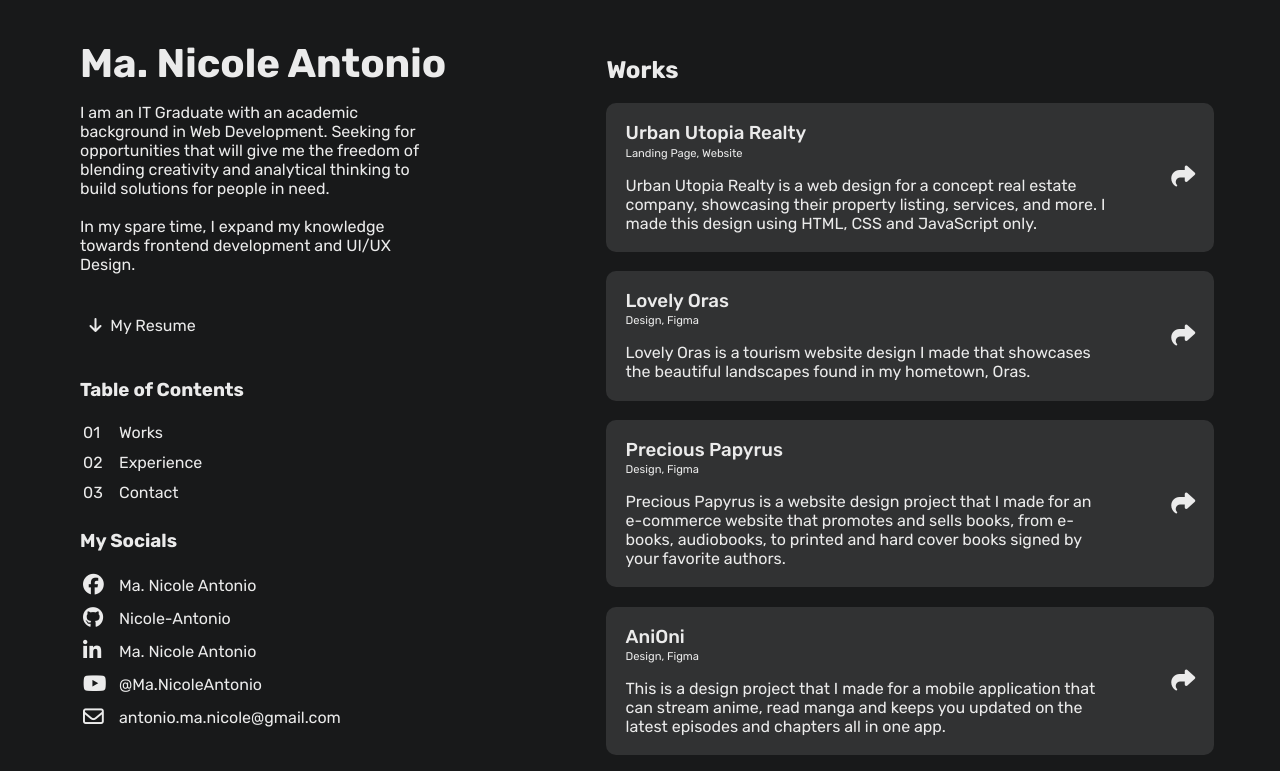
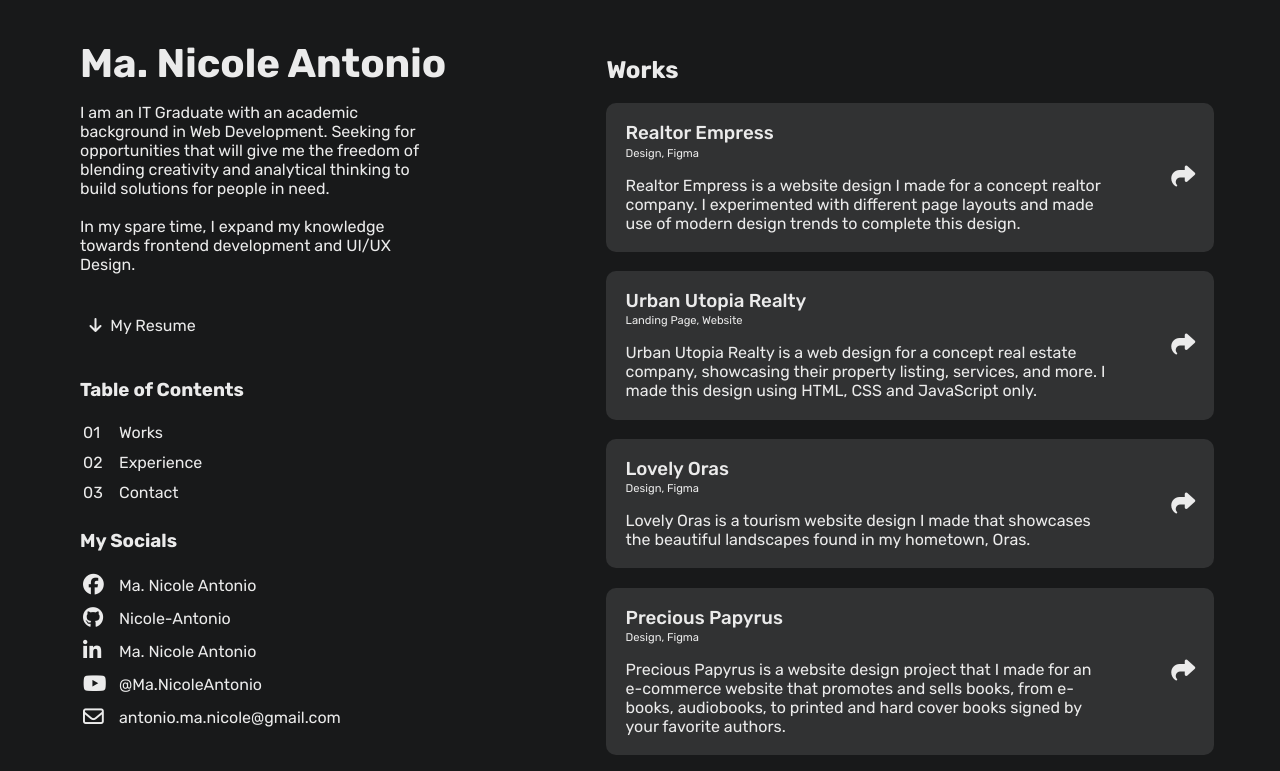
Before and after one commit to Nicole-Antonio/antonio-ma-nicole-portfolio, a plain HTML site: page index.html in a window 1280 px wide. Shown: the top 771 px of the page. Drawn offline with nearby package versions, Linux system fonts and the light colour scheme.

Commit message:
added realtor empress

```diff
--- a/index.html
+++ b/index.html
@@ -134,6 +134,23 @@
       <section id="works_section">
         <div class="main-container">
           <p class="container-title">Works</p>
+          <div class="sub-container">
+            <div class="container-details">
+              <h3 class="heading">Realtor Empress</h3>
+              <p class="subheading">Design, Figma</p>
+              <p class="description">
+                Realtor Empress is a website design I made for a concept realtor
+                company. I experimented with different page layouts and made use
+                of modern design trends to complete this design.
+              </p>
+            </div>
+            <div class="icon-container">
+              <a
+                href="https://www.figma.com/proto/rdMPl5oMDWB2FjlSo65t01/Untitled?page-id=166%3A396&node-id=166-808&viewport=-308%2C1374%2C0.46&t=TBpS2bpPBCFeCfI0-1&scaling=min-zoom&content-scaling=fixed"
+                ><i class="fa-solid fa-share"></i
+              ></a>
+            </div>
+          </div>
           <div class="sub-container">
             <div class="container-details">
               <h3 class="heading">Urban Utopia Realty</h3>
```
